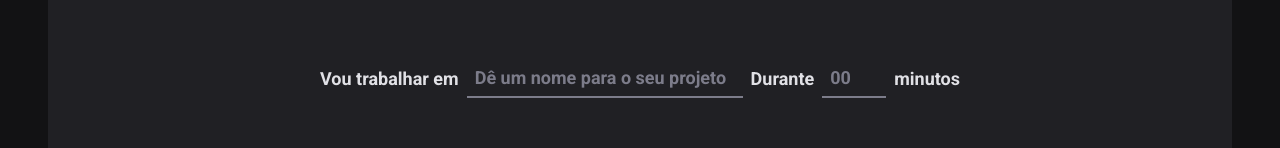
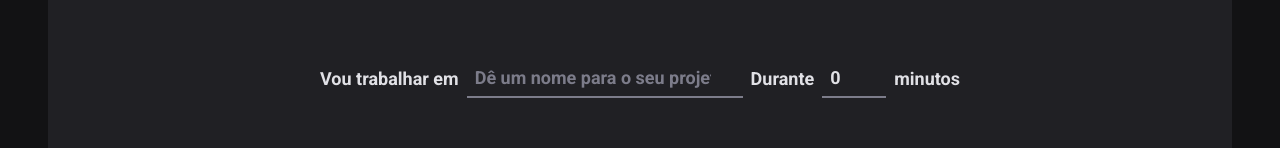
Before and after one commit to eliasmedeiros898/Learning-React, a React (Vite) app in the folder 02-ignite-timer/: page / in a window 1280 px wide. Shown: the part 166-314 px from the top of the page. Built offline with nearby package versions, Linux system fonts and the light colour scheme.

Commit message:
Adicionadas as validações de formulário
Através da utilização do React Hook Form

```diff
--- a/02-ignite-timer/index.html
+++ b/02-ignite-timer/index.html
@@ -9,7 +9,9 @@
     <meta name="viewport" content="width=device-width, initial-scale=1.0" />
 
     <link href="https://fonts.googleapis.com/css2?family=Roboto+Mono:wght@700&family=Roboto:wght@400;700&display=swap" rel="stylesheet"/>
+    <link rel="icon" href="/src/assets/logo-ignite.svg">
     <title>Timer</title>
+
   </head>
   <body>
     <div id="root"></div>
--- a/02-ignite-timer/package.json
+++ b/02-ignite-timer/package.json
@@ -10,12 +10,15 @@
     "preview": "vite preview"
   },
   "dependencies": {
+    "@hookform/resolvers": "^3.3.2",
     "@types/styled-components": "^5.1.27",
     "phosphor-react": "^1.4.1",
     "react": "^18.2.0",
     "react-dom": "^18.2.0",
+    "react-hook-form": "^7.47.0",
     "react-router-dom": "^6.15.0",
-    "styled-components": "^6.0.7"
+    "styled-components": "^6.0.7",
+    "zod": "^3.22.4"
   },
   "devDependencies": {
     "@rocketseat/eslint-config": "^2.1.0",
--- a/02-ignite-timer/src/pages/Home/index.tsx
+++ b/02-ignite-timer/src/pages/Home/index.tsx
@@ -1,4 +1,7 @@
 import { Play } from 'phosphor-react'
+import { useForm } from 'react-hook-form'
+import { zodResolver } from '@hookform/resolvers/zod'
+import * as zod from 'zod'
 import {
   CountdownContainer,
   FormContainer,
@@ -8,25 +11,46 @@
   StartCountdownButton,
   TaskInput,
 } from './styles'
-import { useState } from 'react'
+
+const newCycleFormValidationSchema = zod.object({
+  task: zod.string().min(1, 'Informe a tarefa'),
+  minutesAmount: zod.number().min(5).max(60),
+})
+
+type NewCycleFormData = zod.infer<typeof newCycleFormValidationSchema>
 
 export function Home() {
-  const [task, setTask] = useState('')
+  const { register, handleSubmit, watch, reset } = useForm<NewCycleFormData>({
+    resolver: zodResolver(newCycleFormValidationSchema),
+    defaultValues: {
+      task: '',
+      minutesAmount: 0,
+    },
+  })
+
+  function handleCreateNewCycle(data: NewCycleFormData) {
+    console.log(data)
+    reset()
+  }
+
+  const task = watch('task')
+  const isSubmitDisabled = !task
+
   return (
     <HomeContainer>
-      <form action="">
+      <form onSubmit={handleSubmit(handleCreateNewCycle)} action="">
         <FormContainer>
           <label htmlFor="task">Vou trabalhar em</label>
           <TaskInput
             id="task"
             placeholder="Dê um nome para o seu projeto"
             list="task-sugestions"
-            onChange={(e) => setTask(e.target.value)}
-            value={task}
+            {...register('task')}
           />
 
           <datalist id="task-sugestions">
-            <option value="" />
+            <option value="Trabalhar" />
+            <option value="Dormir" />
           </datalist>
 
           <label htmlFor="minutesAmount">Durante</label>
@@ -37,6 +61,7 @@
             step={5}
             min={5}
             max={60}
+            {...register('minutesAmount', { valueAsNumber: true })}
           />
           <span>minutos</span>
         </FormContainer>
@@ -49,7 +74,7 @@
           <span>0</span>
         </CountdownContainer>
 
-        <StartCountdownButton disabled={!task} type="submit">
+        <StartCountdownButton disabled={isSubmitDisabled} type="submit">
           <Play size={24} />
           Começar
         </StartCountdownButton>
```
Also changed, not shown: 1 other file (tests, documents, lock files or other folders).
